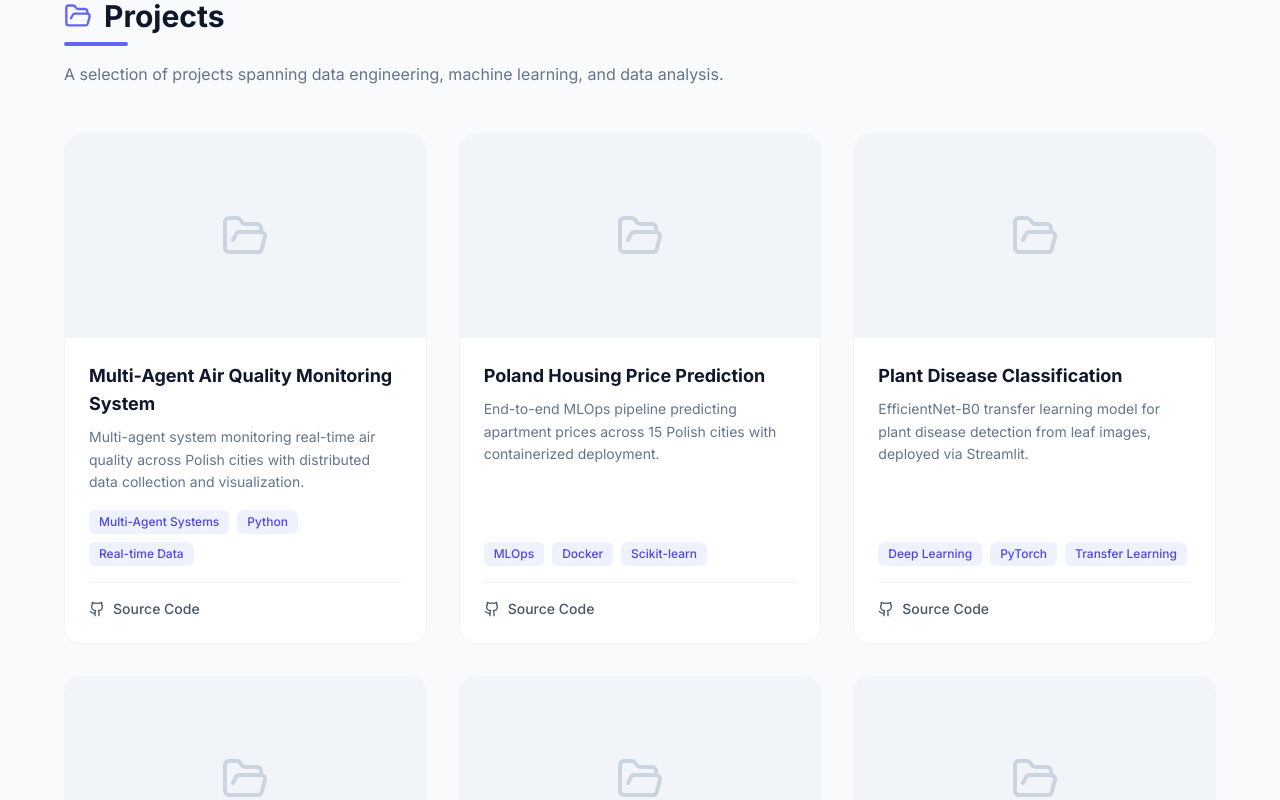
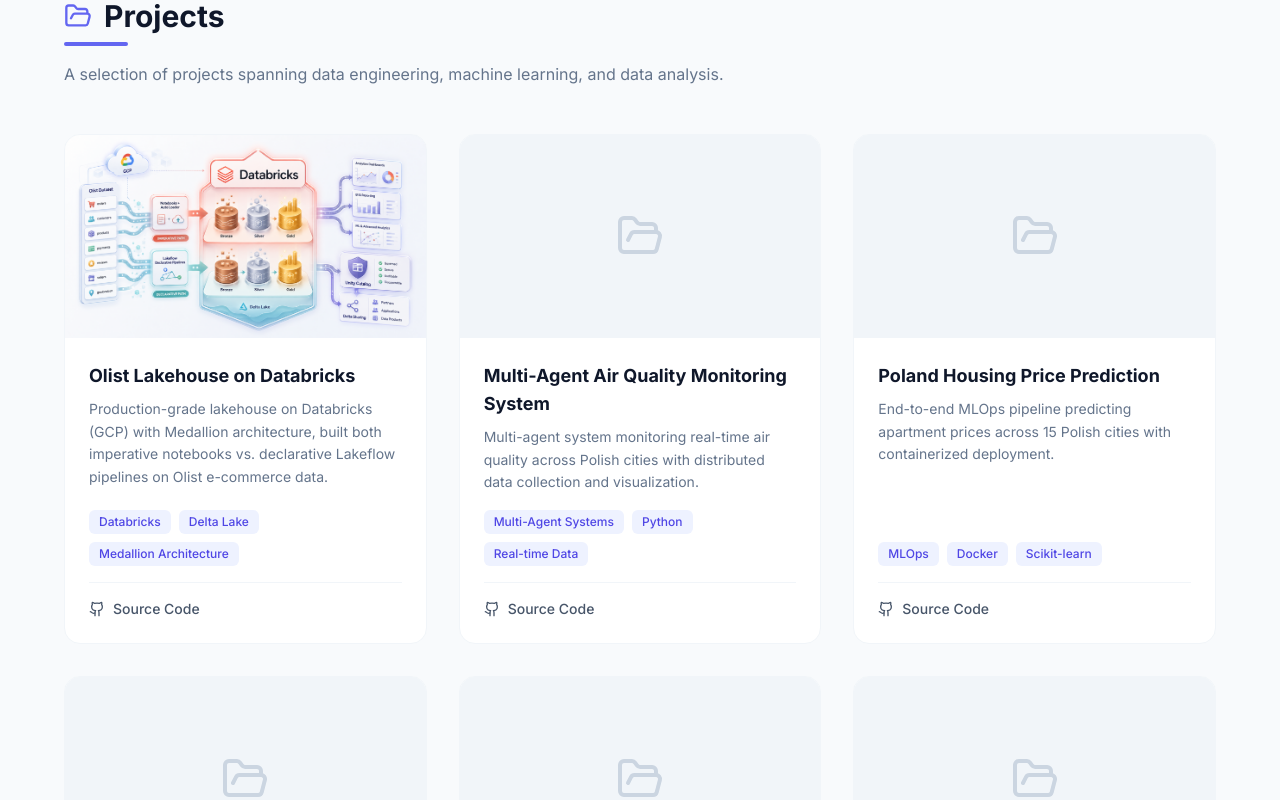
Before and after one commit to aliyusifov99/portfolio-website-v2, a React (Vite) app: page / in a window 1280 px wide. Shown: the part 3480-4280 px from the top of the page. Built offline with nearby package versions, Linux system fonts and the light colour scheme.

Commit message:
Refactor code structure for improved readability and maintainability

```diff
--- a/src/data/constants.js
+++ b/src/data/constants.js
@@ -82,6 +82,14 @@ export const skillCategories = [
 ];
 
 export const projects = [
+  {
+    title: "Olist Lakehouse on Databricks",
+    slug: "olist-lakehouse-databricks",
+    description:
+      "Production-grade lakehouse on Databricks (GCP) with Medallion architecture, built both imperative notebooks vs. declarative Lakeflow pipelines on Olist e-commerce data.",
+    github: "https://github.com/aliyusifov99/olist-lakehouse",
+    tags: ["Databricks", "Delta Lake", "Medallion Architecture"],
+  },
   {
     title: "Multi-Agent Air Quality Monitoring System",
     slug: "multi-agent-air-quality-monitoring-system",
```
Also changed, not shown: assets/olist-lakehouse-databricks.png (added).
